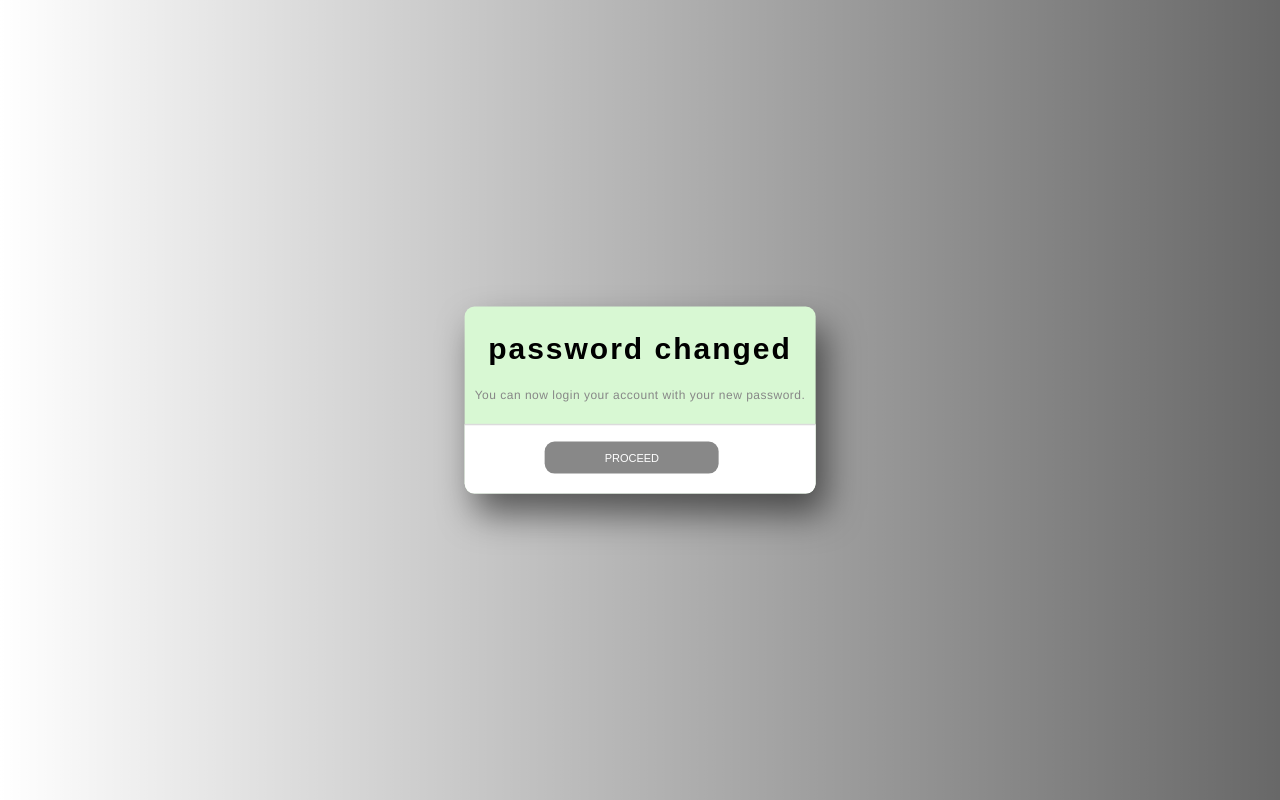
After one commit to hercu023/Tag-s-Water-Purified-Drinking-Water, a PHP site: page /PwChanged-Confirm.php in a window 1280 px wide. The commit adds this page. Run offline with PHP 8.4, Linux system fonts and the light colour scheme; some libraries are stand-ins or nearby versions; some web fonts are replaced.

Commit message:
complete login and changepassword

```diff
--- /dev/null
+++ b/PwChanged-Confirm.php
@@ -0,0 +1,126 @@
+<!DOCTYPE html>
+<html lang="en">
+<head>
+    <meta charset="UTF-8">
+    <meta http-equiv="X-UA-Compatible" content="IE=edge">
+    <meta name="viewport" content="width=device-width, initial-scale=1.0">
+    <script src='https://kit.fontawesome.com/a076d05399.js' crossorigin='anonymous'></script>
+    <link href="http://fonts.cdnfonts.com/css/cocogoose" rel="stylesheet">
+    <link href="http://fonts.cdnfonts.com/css/phantom-2" rel="stylesheet">
+    <title>New Password Confirmation</title>
+</head>
+<body>
+<div class="colorbg">
+            <div class="lines">
+                <section class="line2"></section>
+                <section class="line1"></section>
+            </div>
+            <div id="container">
+                <div class="dividecolor">
+                            <h2>password changed</h2>
+                            <p>You can now login your account with your new password.</p>
+                </div>
+                <div class="pageform">
+                    <form action="login.php" method="post">
+                                <div class="loginbtn">
+                                    <input type="submit" value="PROCEED" name="login-now" id="sub">
+                                </div>
+                                </div>
+                        </div>
+                    </form>
+                </div>
+            </div>
+    </div>
+</body>
+</html>
+    <style>
+            body{
+                background: #686868;
+                margin: 0;
+                padding: 0;
+                height: 100%;
+                overflow-x: hidden;
+                font-family: Arial, Helvetica, sans-serif;
+                /* background-image: url("https://wallpaperaccess.com/full/562838.jpg"); */ */
+                background-repeat: cover;
+                background-position: center;
+                background-size: cover;
+                background-attachment: fixed;
+            }
+            .colorbg{
+                overflow-y: hidden;
+                position: absolute;
+                height: 100%;
+                bottom: 0%;
+                width: 100%;
+                background: linear-gradient(270deg, transparent, white);
+                display: flex;
+            }
+            .pageform{
+                background-color: white;
+                border-radius: 0px 0px 10px 10px;
+                border-top: 2px solid hsl(0, 0%, 86%);
+            }
+            form .loginbtn input{
+                display: block;
+                font-family: 'COCOGOOSE', sans-serif;
+                padding: 10px;
+                margin-top: 2vh;
+                margin-bottom: 20px;
+                margin-left: 50px;
+                margin-right: 50px;
+                width: 100%;
+                max-height: 60px;
+                outline: none;
+                border: none;
+                font-size: min(max(9px, 1.1vw), 11px);
+                border-radius: 10px;
+                color: white;
+                background:  #888888;
+                cursor: pointer;
+                transition: 0.5s;
+            }
+            form .loginbtn input:hover{
+                background: #00690e;
+            }
+            #container{
+                position: absolute;
+                top: 50%;
+                left: 50%;
+                max-height: 85vh;
+                min-width: 300px;
+                transform: translate(-50%, -50%);
+                background: hsl(112, 73%, 90%);
+                border-radius: 10px;
+                box-shadow: 10px 20px 35px rgba(0,0,0,0.55);
+            }
+            .pageform{
+                box-sizing: border-box;
+                padding: 0 30px;
+                display: flex;
+            }
+            .container .pageform {
+                padding: 10px;
+                font-size: 20px;
+                font-family: 'Gill Sans', 'Gill Sans MT', Calibri, 'Trebuchet MS', sans-serif;
+                text-align: center;
+            }
+            h2{
+                font-family: 'PHANTOM', sans-serif;
+                font-size: 30px;
+                align-items: center;
+                text-align: center;
+                letter-spacing: 2px;
+                color: black;
+                margin-bottom: 5px;
+            }
+            p{
+                color: hsl(0, 0%, 53%);
+                font-size: min(max(10px, 1.2vw), 12px);
+                letter-spacing: 0.5px;
+                font-family: Helvetica, sans-serif;
+                align-items: center;
+                text-align: center;
+                padding: 10px;
+            }
+    </style>
--- a/code-verification.php
+++ b/code-verification.php
@@ -8,7 +8,7 @@
     <script src='https://kit.fontawesome.com/a076d05399.js' crossorigin='anonymous'></script>
     <link href="http://fonts.cdnfonts.com/css/cocogoose" rel="stylesheet">
     <link href="http://fonts.cdnfonts.com/css/phantom-2" rel="stylesheet">
-    <title>Forgot Password</title>
+    <title>Code Confirmation</title>
 </head>
     <script>
         function isNumberKey(evt){
--- a/login.php
+++ b/login.php
@@ -254,7 +254,6 @@
                 margin-bottom: 20px;
                 text-align: center;
                 width: 100%;
-
                 max-height: 60px;
                 outline: none;
                 border: none;
```
Also changed, not shown: controllerUserdata.php (+20 -13 lines).
